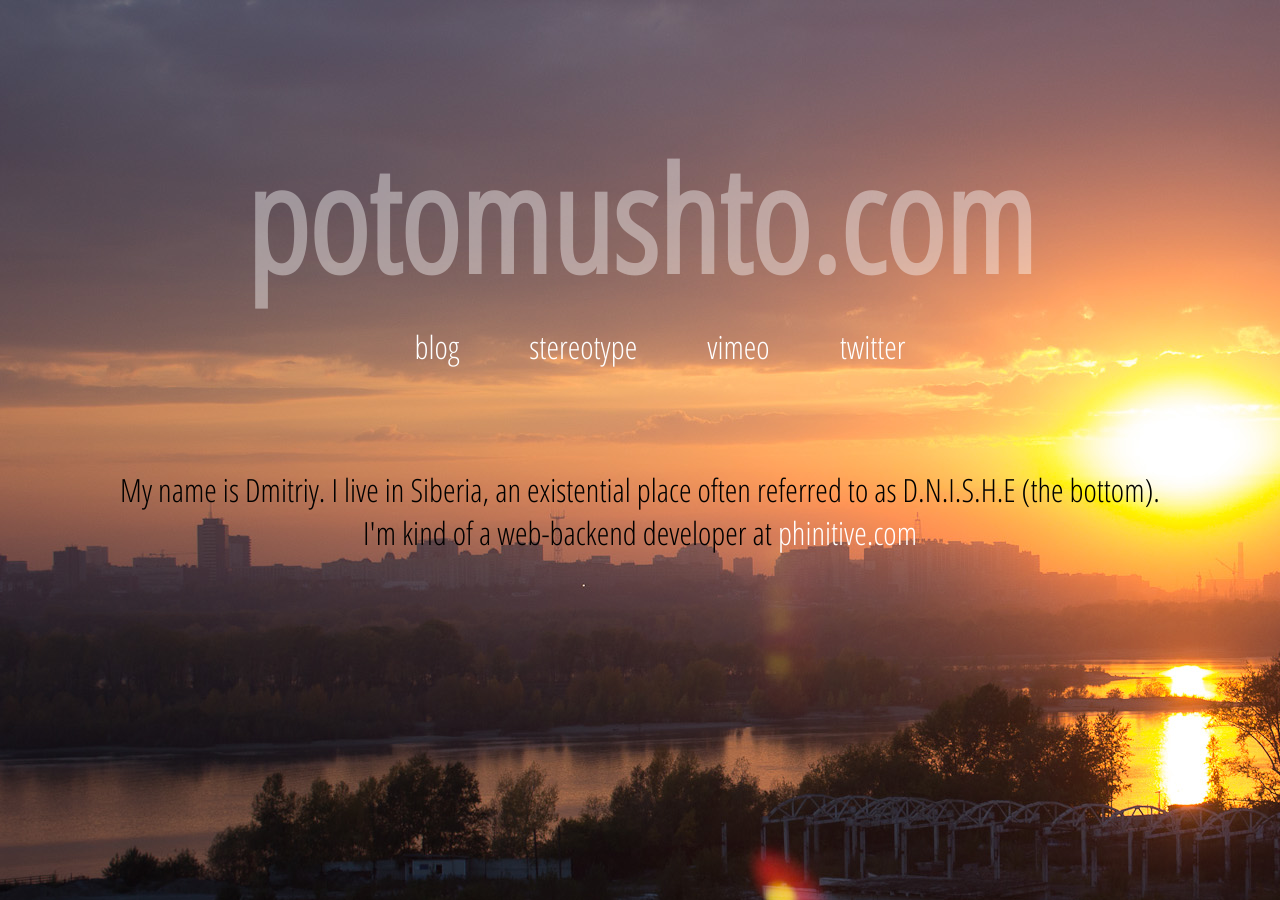
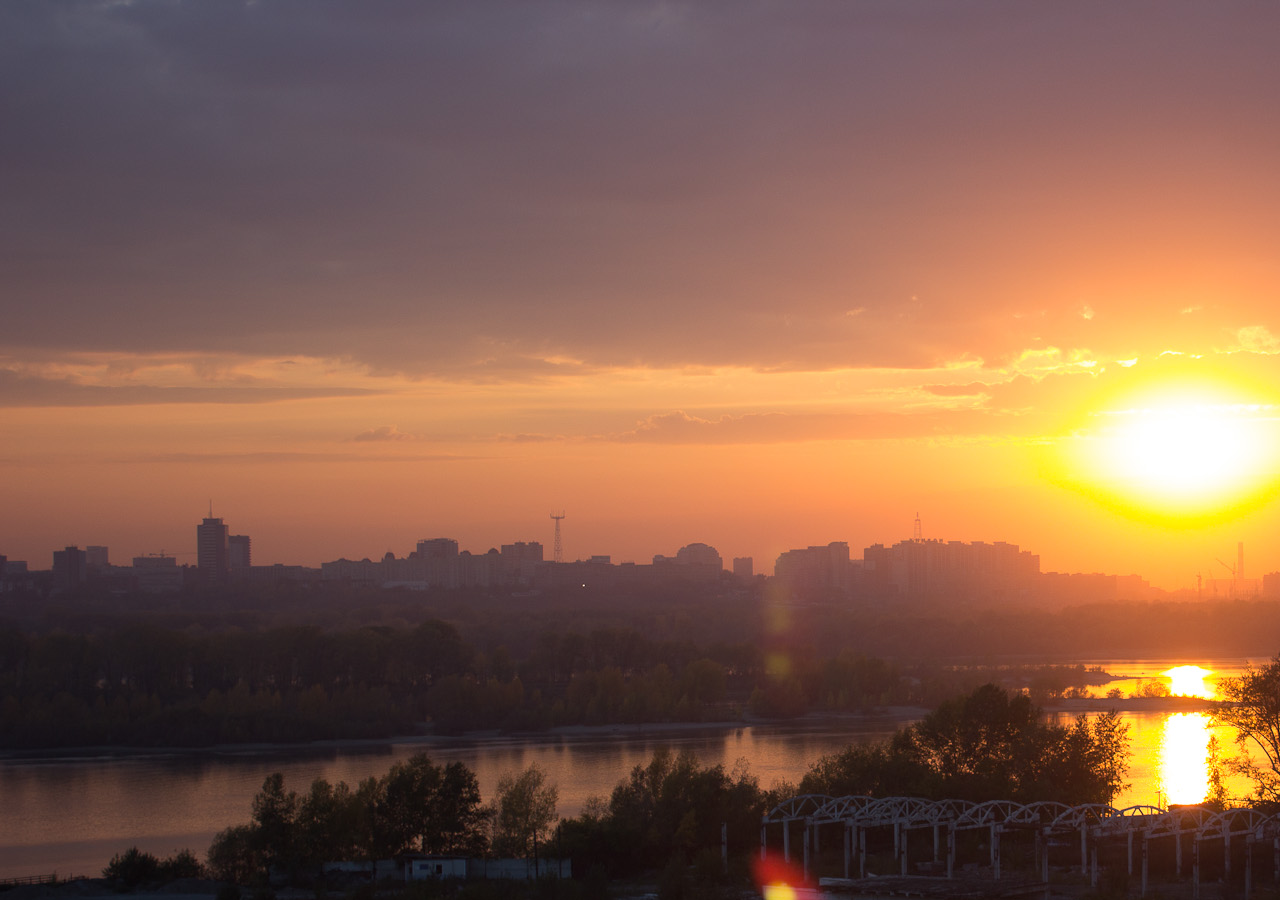
Before and after one commit to ptmt/ptmt.github.com, a Jekyll site: the page index.html, which Jekyll copies as it is, in a window 1280 px wide. Built offline with Jekyll 4.4.1, drawn with Linux system fonts in a browser that asks for light colours; Markdown is read by kramdown in place of the engine named in the settings.

Commit message:
time to move on

```diff
--- a/index.html
+++ b/index.html
@@ -21,20 +21,7 @@
 </head>
 <body>
 	<section>
-	  <h1><a href="/" >potomushto.com</a></h1>
-	  <nav>
-		<ul>
-		    <li><a href="stories.html">blog</a></li>
-            <li><a href="http://youtube.com/user/phinitive">stereotype</a></li>
-		    <li><a href="http://vimeo.com/phinitive">vimeo</a><li>
-		    <li><a href="http://twitter.com/potomushto">twitter</a><li>
-		</ul>
-	  </nav>
-	  <div>
-	  	My name is Dmitriy. I live in Siberia, an existential place often referred to as D.N.I.S.H.E (the bottom). <br>
-	  	I'm kind of a web-backend developer at <a href="http://phinitive.com">phinitive.com</a>
 
-	  	</div>
 	</section>
 	<script type="text/javascript">
 		var _gaq = _gaq || [];
```
